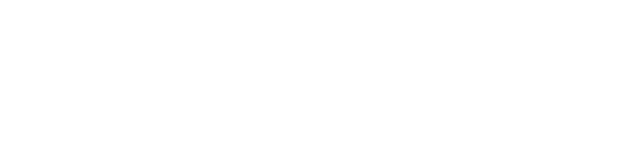
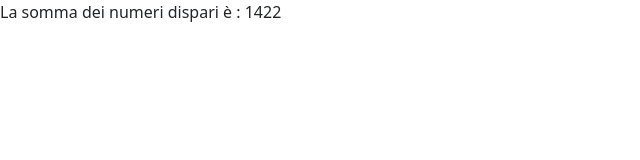
Before and after one commit to CarloColletti/js-jsnacks-blocco-2, a plain HTML site: page JSnack3/index.html in a window 1280 px wide. Shown: the whole page, without its empty margins (0-640 px from the left). Drawn offline with nearby package versions, Linux system fonts and the light colour scheme.

Commit message:
completato JSnack3

```diff
--- a/JSnack3/index.html
+++ b/JSnack3/index.html
@@ -23,6 +23,8 @@
     <title>JSnack3</title>
 </head>
 <body>
+    <div id="result">
 
+    </div>
 </body>
 </html>
--- a/JSnack3/js/main.js
+++ b/JSnack3/js/main.js
@@ -1 +1,20 @@
 // Crea un array di numeri interi e fai la somma di tutti gli elementi  che sono in posizione dispari
+
+// creiamo l'arrey
+
+let numeri = [1, 2, 3, 4, 5, 6, 7, 8, 9, 10, 1333, 12, 13, 14, 15, 16, 17, 18, 19, 20];
+// contenitore della somma
+let somma_dispari = 0;
+
+
+for (let i = 0; i < numeri.length; i++) {
+    // se il numero diviso per 2 da un resto diverso da zero
+    if (numeri[i] % 2 != 0) {
+        // somma quel numero
+        somma_dispari = somma_dispari + numeri[i]
+        console.log(somma_dispari)
+    }
+}
+
+// la somma dei numeri dispari è
+document.getElementById("result").innerHTML = (`La somma dei numeri dispari è : ${somma_dispari}`);
```
